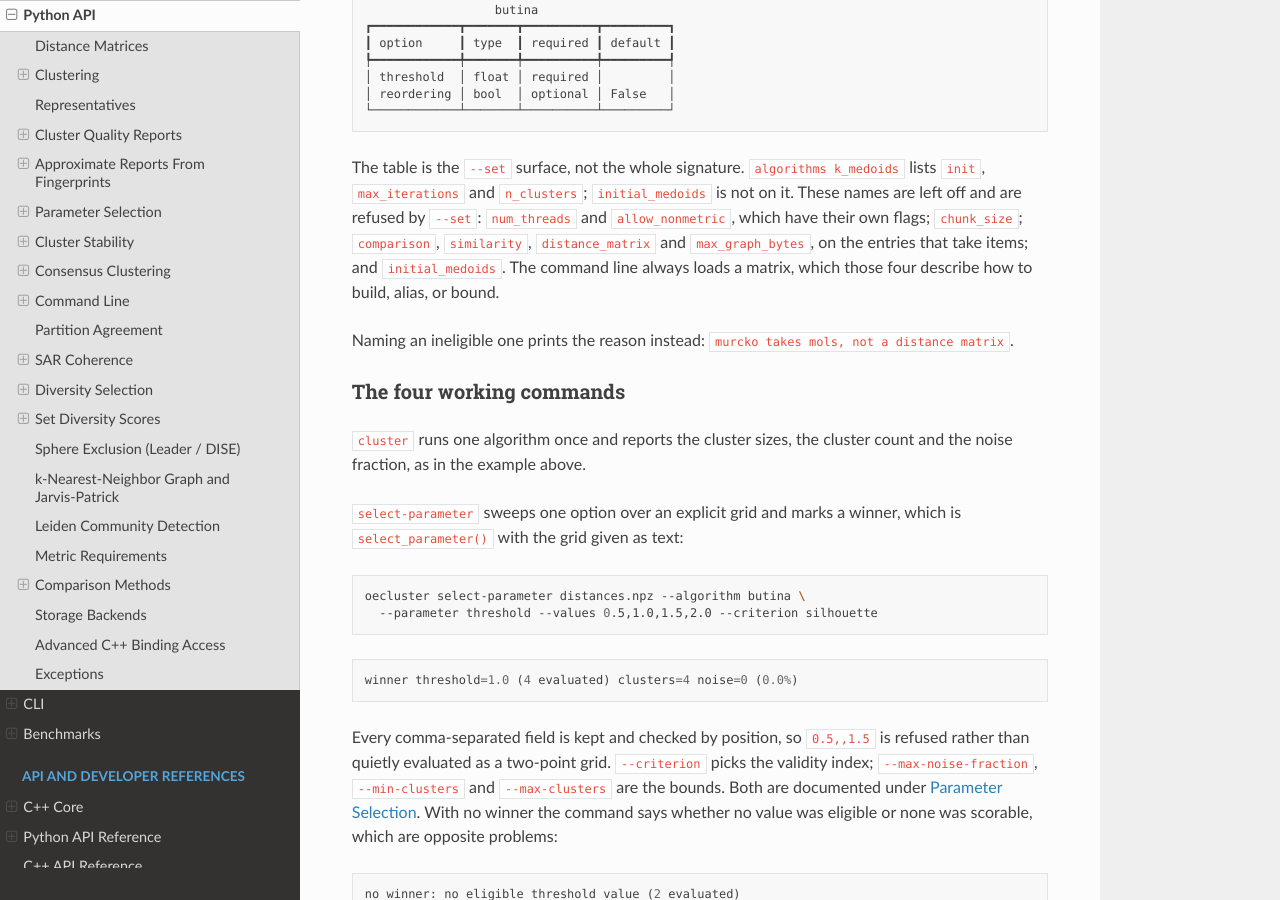
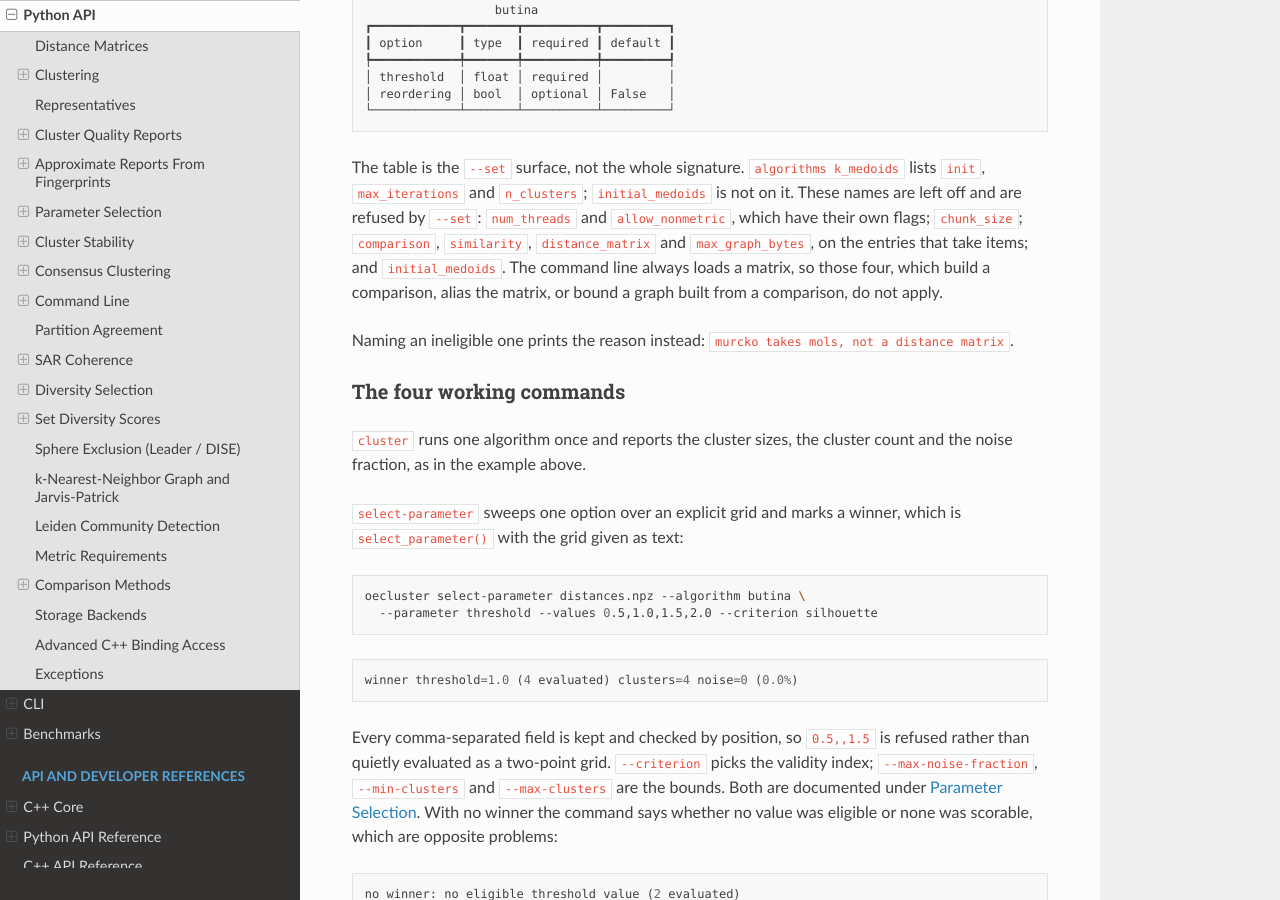
Before and after one commit to scott-arne/oecluster, a Sphinx documentation site: the page built from docs/python-api.md, in a window 1280 px wide and 900 px high, scrolled down 28776 px. Built offline with Sphinx 7.4.7 and the Read the Docs theme 3.1.0, drawn with Linux system fonts in a browser that asks for light colours; pages that are not in the unit, such as notebooks, are missing from menus; the version number is read from the project's files by our own code.

```diff
--- a/docs/python-api.md
+++ b/docs/python-api.md
@@ -1435,7 +1435,8 @@ is not on it. These names are left off and are refused by `--set`:
 `num_threads` and `allow_nonmetric`, which have their own flags; `chunk_size`;
 `comparison`, `similarity`, `distance_matrix` and `max_graph_bytes`, on the
 entries that take items; and `initial_medoids`. The command line always loads
-a matrix, which those four describe how to build, alias, or bound.
+a matrix, so those four, which build a comparison, alias the matrix, or bound
+a graph built from a comparison, do not apply.
 
 Naming an ineligible one prints the reason instead: `murcko takes mols, not a
 distance matrix`.
```
Also changed, not shown: CHANGELOG.md (+2 -1 lines), README.md (+2 -2 lines), 6 other files.
